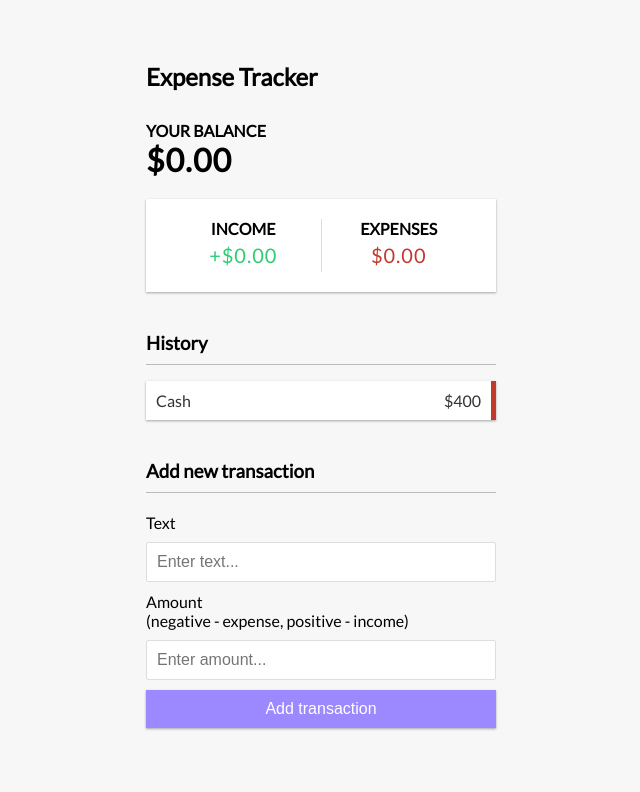
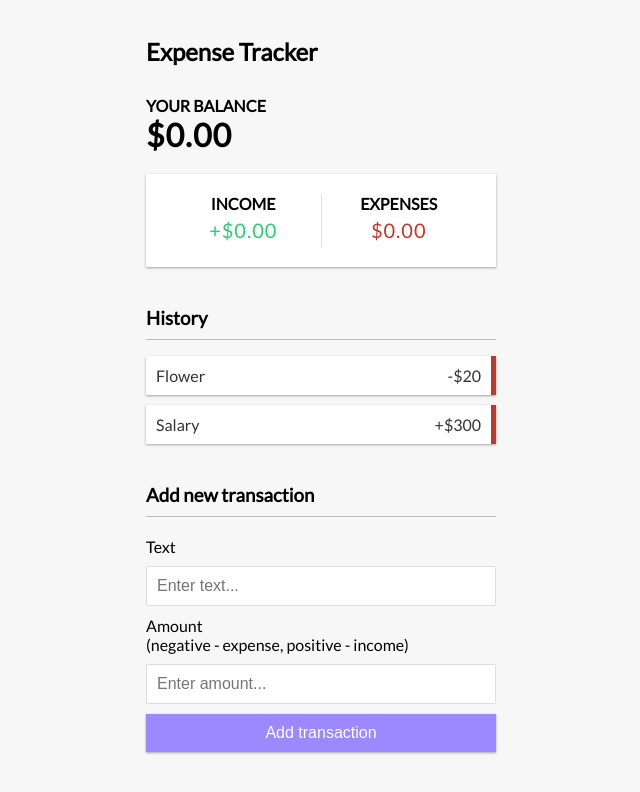
Before and after one commit to DiegoWeinmann/expense-tracker, a React (Create React App) app: page / in a window 1280 px wide. Shown: the top 792 px of the page, without its empty margins (319-959 px from the left). Built offline with nearby package versions, Linux system fonts and the light colour scheme.

Commit message:
feat: global context

```diff
--- a/src/App.tsx
+++ b/src/App.tsx
@@ -6,10 +6,11 @@ import Balance from './components/Balance';
 import IncomeExpenses from './components/IncomeExpenses';
 import TransactionList from './components/TransactionList';
 import AddTransaction from './components/AddTransaction';
+import { GlobalProvider } from './context/GlobalState';
 
 function App() {
   return (
-    <div>
+    <GlobalProvider>
       <Header />
       <div className="container">
         <Balance />
@@ -17,7 +18,7 @@ function App() {
         <TransactionList />
         <AddTransaction />
       </div>
-    </div>
+    </GlobalProvider>
   );
 }
 
--- /dev/null
+++ b/src/components/Transaction/Transaction.tsx
@@ -0,0 +1,21 @@
+import React from 'react';
+import { Transaction as TransactionType } from '../../types';
+
+interface TransactionProps extends TransactionType {}
+
+export const Transaction: React.FC<TransactionProps> = ({
+  id,
+  amount,
+  text,
+}) => {
+  const sign = Number(amount) < 0 ? '-' : '+';
+  return (
+    <li className="minus">
+      {text}{' '}
+      <span>
+        {sign}${Math.abs(amount)}
+      </span>
+      <button className="delete-btn">x</button>
+    </li>
+  );
+};
--- /dev/null
+++ b/src/components/Transaction/index.ts
@@ -0,0 +1 @@
+export { Transaction as default } from './Transaction';
--- a/src/components/TransactionList/TransactionList.tsx
+++ b/src/components/TransactionList/TransactionList.tsx
@@ -1,14 +1,17 @@
-import React from 'react';
+import React, { useContext } from 'react';
+import { GlobalContext } from '../../context/GlobalState';
+
+import Transaction from '../Transaction';
 
 export const TransactionList = () => {
+  const { transactions } = useContext(GlobalContext);
   return (
     <>
       <h3>History</h3>
       <ul className="list">
-        <li className="minus">
-          Cash <span>$400</span>
-          <button className="delete-btn">x</button>
-        </li>
+        {transactions.map((transaction) => (
+          <Transaction {...transaction} />
+        ))}
       </ul>
     </>
   );
--- /dev/null
+++ b/src/context/GlobalState.tsx
@@ -0,0 +1,33 @@
+import React, { createContext, useReducer } from 'react';
+
+import { GlobalState, GlobalStateReducer } from '../types';
+import { AppReducer } from '../reducers/AppReducer';
+
+const initialState: GlobalState = {
+  transactions: [
+    {
+      id: 1,
+      text: 'Flower',
+      amount: -20,
+    },
+    {
+      id: 2,
+      text: 'Salary',
+      amount: 300,
+    },
+  ],
+};
+
+export const GlobalContext = createContext<GlobalState>(initialState);
+
+export const GlobalProvider: React.FC = ({ children }) => {
+  const [state, dispatch] = useReducer<GlobalStateReducer>(
+    AppReducer,
+    initialState
+  );
+  return (
+    <GlobalContext.Provider value={{ transactions: state.transactions }}>
+      {children}
+    </GlobalContext.Provider>
+  );
+};
--- /dev/null
+++ b/src/reducers/AppReducer.ts
@@ -0,0 +1,11 @@
+import { GlobalState, GlobalStateReducer } from '../types';
+
+export const AppReducer: GlobalStateReducer = (
+  state: GlobalState,
+  action
+): GlobalState => {
+  switch (action.type) {
+    default:
+      return state;
+  }
+};
```
Also changed, not shown: src/types.ts (+20 -2 lines).
